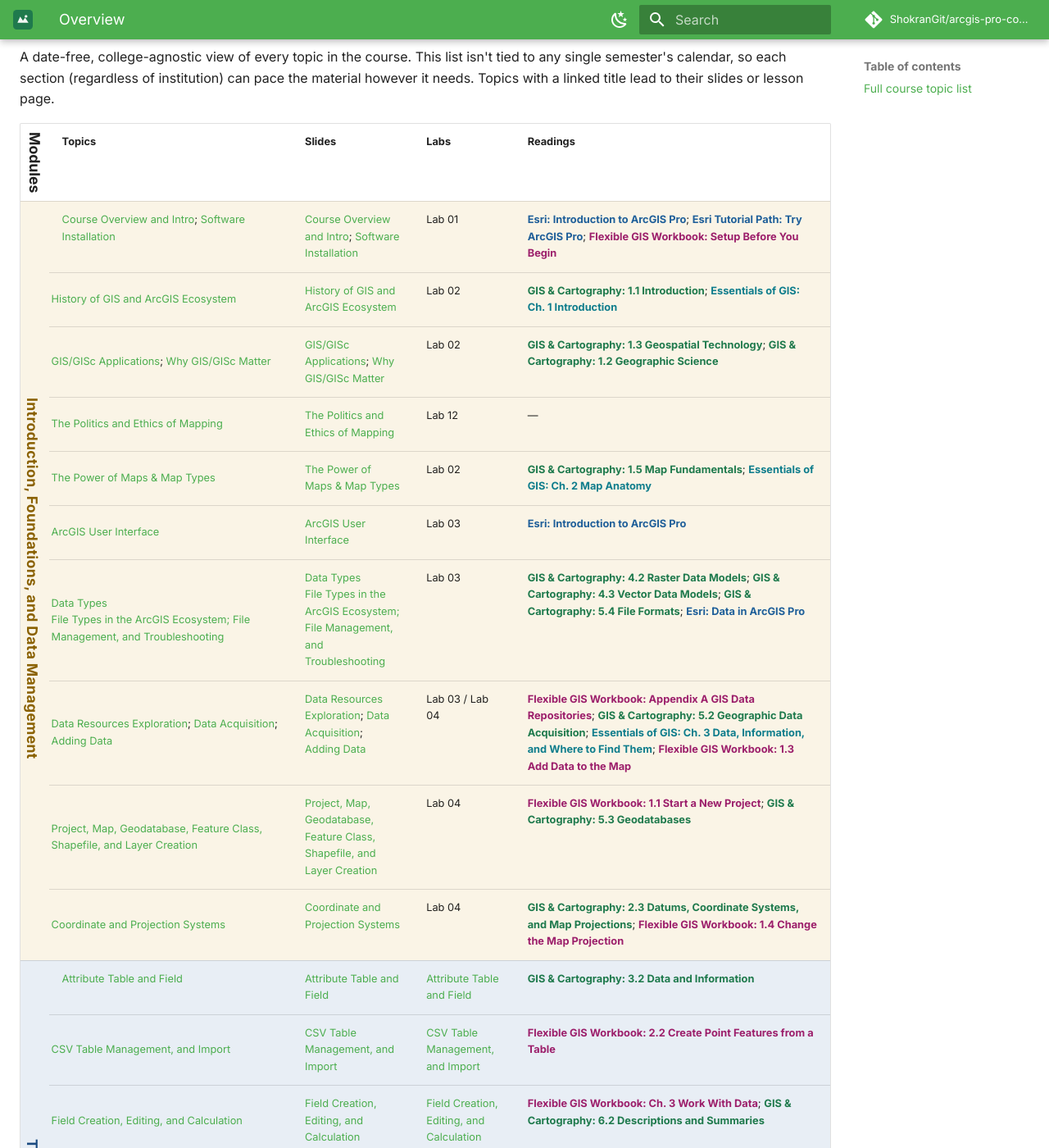
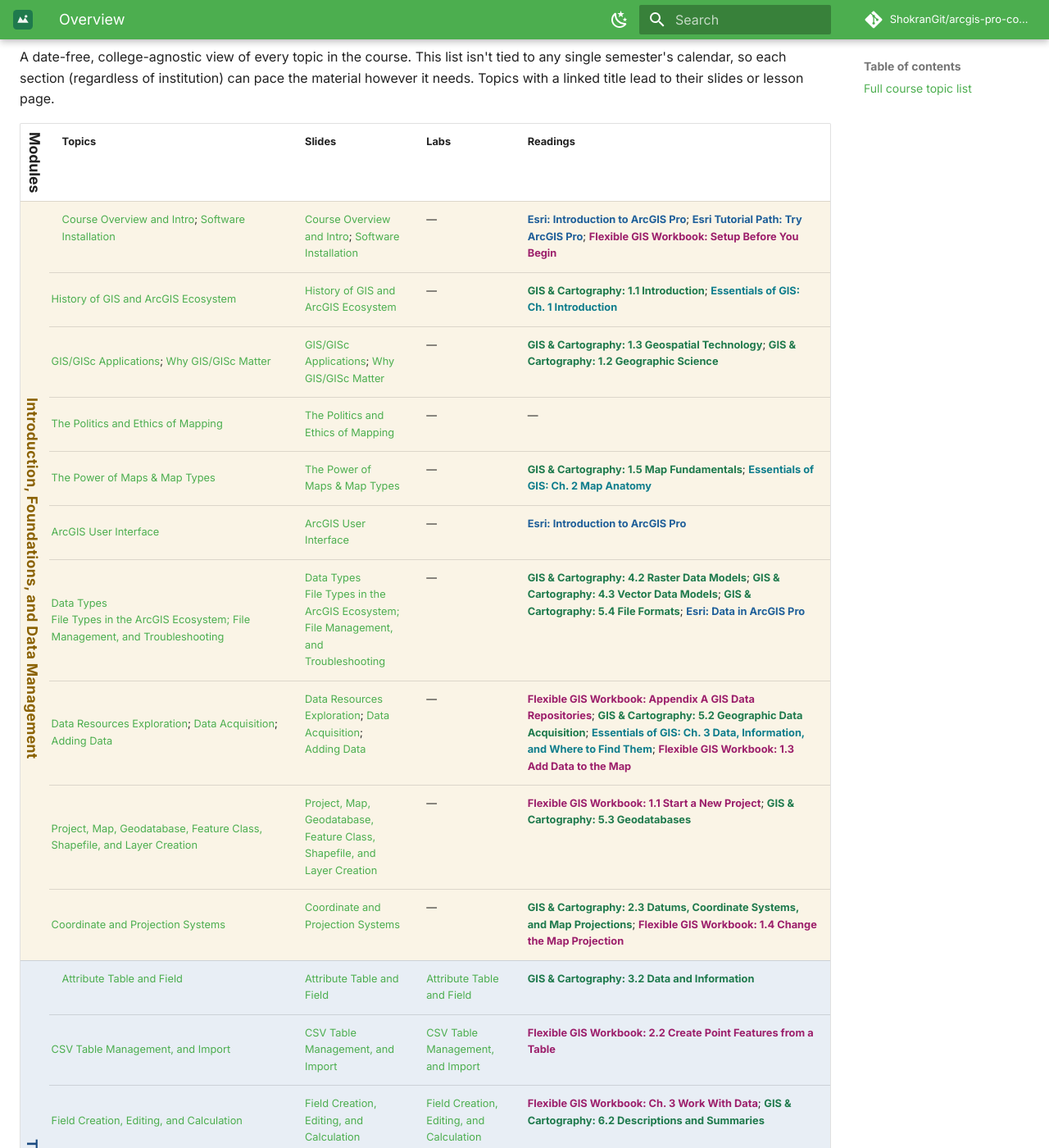
Before and after one commit to ShokranGit/arcgis-pro-course, an MkDocs documentation site: the page built from docs/lessons/index.md, in a window 1280 px wide and 1400 px high, scrolled down 328 px. Shown: the whole window at 82% size. Built offline with MkDocs 1.6.1 and Material for MkDocs 9.7.7, drawn with Linux system fonts in a browser that asks for light colours; comment, search, counter and statistics services are not loaded.

Commit message:
Clear lab numbers for first and last modules in lessons table

```diff
--- a/docs/lessons/index.md
+++ b/docs/lessons/index.md
@@ -10,16 +10,16 @@ A date-free, college-agnostic view of every topic in the course. This list isn't
 
 | Modules | Topics | Slides | Labs | Readings |
 |---|---|---|---|---|
-| <span class="module-badge module-intro">Introduction, Foundations, and Data Management</span> | [Course Overview and Intro](00-introduction-to-gis.md); [Software Installation](00-introduction-to-gis.md) | [Course Overview and Intro](../slides/introduction-to-gis.md); [Software Installation](../slides/introduction-to-gis.md) | Lab 01 | [Esri: Introduction to ArcGIS Pro](https://doc.esri.com/en/arcgis-pro/latest/get-started/get-started.html){: .src-esri}; [Esri Tutorial Path: Try ArcGIS Pro](https://learn.arcgis.com/en/paths/try-arcgis-pro/){: .src-esri}; [Flexible GIS Workbook: Setup Before You Begin](https://mlpp.pressbooks.pub/flexiblegisworkbookpro/front-matter/setup-before-you-begin/){: .src-workbook} |
-| <span class="module-badge module-intro">Introduction, Foundations, and Data Management</span> | [History of GIS and ArcGIS Ecosystem](00-introduction-to-gis.md) | [History of GIS and ArcGIS Ecosystem](../slides/introduction-to-gis.md) | Lab 02 | [GIS & Cartography: 1.1 Introduction](https://slcc.pressbooks.pub/maps/chapter/1-1/){: .src-cartography}; [Essentials of GIS: Ch. 1 Introduction](https://saylordotorg.github.io/text_essentials-of-geographic-information-systems/s05-introduction.html){: .src-essentials} |
-| <span class="module-badge module-intro">Introduction, Foundations, and Data Management</span> | [GIS/GISc Applications](00-introduction-to-gis.md); [Why GIS/GISc Matter](00-introduction-to-gis.md) | [GIS/GISc Applications](../slides/introduction-to-gis.md); [Why GIS/GISc Matter](../slides/introduction-to-gis.md) | Lab 02 | [GIS & Cartography: 1.3 Geospatial Technology](https://slcc.pressbooks.pub/maps/chapter/1-3/){: .src-cartography}; [GIS & Cartography: 1.2 Geographic Science](https://slcc.pressbooks.pub/maps/chapter/1-2/){: .src-cartography} |
-| <span class="module-badge module-intro">Introduction, Foundations, and Data Management</span> | [The Politics and Ethics of Mapping](00-introduction-to-gis.md) | [The Politics and Ethics of Mapping](../slides/politics-ethics-of-mapping.md) | Lab 12 | — |
-| <span class="module-badge module-intro">Introduction, Foundations, and Data Management</span> | [The Power of Maps & Map Types](00-introduction-to-gis.md) | [The Power of Maps & Map Types](../slides/power-of-maps-map-types.md) | Lab 02 | [GIS & Cartography: 1.5 Map Fundamentals](https://slcc.pressbooks.pub/maps/chapter/1-5/){: .src-cartography}; [Essentials of GIS: Ch. 2 Map Anatomy](https://saylordotorg.github.io/text_essentials-of-geographic-information-systems/s06-map-anatomy.html){: .src-essentials} |
-| <span class="module-badge module-intro">Introduction, Foundations, and Data Management</span> | [ArcGIS User Interface](01-getting-started.md) | [ArcGIS User Interface](../slides/arcgis-pro-ui-tour.md) | Lab 03 | [Esri: Introduction to ArcGIS Pro](https://doc.esri.com/en/arcgis-pro/latest/get-started/get-started.html){: .src-esri} |
-| <span class="module-badge module-intro">Introduction, Foundations, and Data Management</span> | [Data Types](../concepts/vector-raster.md)<br>[File Types in the ArcGIS Ecosystem; File Management, and Troubleshooting](02b-data-management.md) | [Data Types](../slides/vector-vs-raster-data.md)<br>[File Types in the ArcGIS Ecosystem; File Management, and Troubleshooting](../slides/file-types-management-troubleshooting.md) | Lab 03 | [GIS & Cartography: 4.2 Raster Data Models](https://slcc.pressbooks.pub/maps/chapter/4-2/){: .src-cartography}; [GIS & Cartography: 4.3 Vector Data Models](https://slcc.pressbooks.pub/maps/chapter/4-3/){: .src-cartography}; [GIS & Cartography: 5.4 File Formats](https://slcc.pressbooks.pub/maps/chapter/5-4/){: .src-cartography}; [Esri: Data in ArcGIS Pro](https://doc.esri.com/en/arcgis-pro/latest/help/data/main/data-in-arcgis-pro.html){: .src-esri} |
-| <span class="module-badge module-intro">Introduction, Foundations, and Data Management</span> | [Data Resources Exploration](02b-data-management.md); [Data Acquisition](02b-data-management.md); [Adding Data](02b-data-management.md) | [Data Resources Exploration](../slides/data-management.md); [Data Acquisition](../slides/data-management.md); [Adding Data](../slides/data-management.md) | Lab 03 / Lab 04 | [Flexible GIS Workbook: Appendix A GIS Data Repositories](https://mlpp.pressbooks.pub/flexiblegisworkbookpro/back-matter/appendix/){: .src-workbook}; [GIS & Cartography: 5.2 Geographic Data Acquisition](https://slcc.pressbooks.pub/maps/chapter/5-2/){: .src-cartography}; [Essentials of GIS: Ch. 3 Data, Information, and Where to Find Them](https://saylordotorg.github.io/text_essentials-of-geographic-information-systems/s07-data-information-and-where-to-.html){: .src-essentials}; [Flexible GIS Workbook: 1.3 Add Data to the Map](https://mlpp.pressbooks.pub/flexiblegisworkbookpro/chapter/1-3-add-data-to-the-map/){: .src-workbook} |
-| <span class="module-badge module-intro">Introduction, Foundations, and Data Management</span> | [Project, Map, Geodatabase, Feature Class, Shapefile, and Layer Creation](02-data-layers-coordinate-systems.md) | [Project, Map, Geodatabase, Feature Class, Shapefile, and Layer Creation](../slides/project-map-geodatabase-feature-class-shapefile-layer.md) | Lab 04 | [Flexible GIS Workbook: 1.1 Start a New Project](https://mlpp.pressbooks.pub/flexiblegisworkbookpro/chapter/chapter-1/){: .src-workbook}; [GIS & Cartography: 5.3 Geodatabases](https://slcc.pressbooks.pub/maps/chapter/5-3/){: .src-cartography} |
-| <span class="module-badge module-intro">Introduction, Foundations, and Data Management</span> | [Coordinate and Projection Systems](../concepts/coordinate-systems.md) | [Coordinate and Projection Systems](../slides/projection.md) | Lab 04 | [GIS & Cartography: 2.3 Datums, Coordinate Systems, and Map Projections](https://slcc.pressbooks.pub/maps/chapter/2-3/){: .src-cartography}; [Flexible GIS Workbook: 1.4 Change the Map Projection](https://mlpp.pressbooks.pub/flexiblegisworkbookpro/chapter/1-4-change-the-map-projection/){: .src-workbook} |
+| <span class="module-badge module-intro">Introduction, Foundations, and Data Management</span> | [Course Overview and Intro](00-introduction-to-gis.md); [Software Installation](00-introduction-to-gis.md) | [Course Overview and Intro](../slides/introduction-to-gis.md); [Software Installation](../slides/introduction-to-gis.md) | — | [Esri: Introduction to ArcGIS Pro](https://doc.esri.com/en/arcgis-pro/latest/get-started/get-started.html){: .src-esri}; [Esri Tutorial Path: Try ArcGIS Pro](https://learn.arcgis.com/en/paths/try-arcgis-pro/){: .src-esri}; [Flexible GIS Workbook: Setup Before You Begin](https://mlpp.pressbooks.pub/flexiblegisworkbookpro/front-matter/setup-before-you-begin/){: .src-workbook} |
+| <span class="module-badge module-intro">Introduction, Foundations, and Data Management</span> | [History of GIS and ArcGIS Ecosystem](00-introduction-to-gis.md) | [History of GIS and ArcGIS Ecosystem](../slides/introduction-to-gis.md) | — | [GIS & Cartography: 1.1 Introduction](https://slcc.pressbooks.pub/maps/chapter/1-1/){: .src-cartography}; [Essentials of GIS: Ch. 1 Introduction](https://saylordotorg.github.io/text_essentials-of-geographic-information-systems/s05-introduction.html){: .src-essentials} |
+| <span class="module-badge module-intro">Introduction, Foundations, and Data Management</span> | [GIS/GISc Applications](00-introduction-to-gis.md); [Why GIS/GISc Matter](00-introduction-to-gis.md) | [GIS/GISc Applications](../slides/introduction-to-gis.md); [Why GIS/GISc Matter](../slides/introduction-to-gis.md) | — | [GIS & Cartography: 1.3 Geospatial Technology](https://slcc.pressbooks.pub/maps/chapter/1-3/){: .src-cartography}; [GIS & Cartography: 1.2 Geographic Science](https://slcc.pressbooks.pub/maps/chapter/1-2/){: .src-cartography} |
+| <span class="module-badge module-intro">Introduction, Foundations, and Data Management</span> | [The Politics and Ethics of Mapping](00-introduction-to-gis.md) | [The Politics and Ethics of Mapping](../slides/politics-ethics-of-mapping.md) | — | — |
+| <span class="module-badge module-intro">Introduction, Foundations, and Data Management</span> | [The Power of Maps & Map Types](00-introduction-to-gis.md) | [The Power of Maps & Map Types](../slides/power-of-maps-map-types.md) | — | [GIS & Cartography: 1.5 Map Fundamentals](https://slcc.pressbooks.pub/maps/chapter/1-5/){: .src-cartography}; [Essentials of GIS: Ch. 2 Map Anatomy](https://saylordotorg.github.io/text_essentials-of-geographic-information-systems/s06-map-anatomy.html){: .src-essentials} |
+| <span class="module-badge module-intro">Introduction, Foundations, and Data Management</span> | [ArcGIS User Interface](01-getting-started.md) | [ArcGIS User Interface](../slides/arcgis-pro-ui-tour.md) | — | [Esri: Introduction to ArcGIS Pro](https://doc.esri.com/en/arcgis-pro/latest/get-started/get-started.html){: .src-esri} |
+| <span class="module-badge module-intro">Introduction, Foundations, and Data Management</span> | [Data Types](../concepts/vector-raster.md)<br>[File Types in the ArcGIS Ecosystem; File Management, and Troubleshooting](02b-data-management.md) | [Data Types](../slides/vector-vs-raster-data.md)<br>[File Types in the ArcGIS Ecosystem; File Management, and Troubleshooting](../slides/file-types-management-troubleshooting.md) | — | [GIS & Cartography: 4.2 Raster Data Models](https://slcc.pressbooks.pub/maps/chapter/4-2/){: .src-cartography}; [GIS & Cartography: 4.3 Vector Data Models](https://slcc.pressbooks.pub/maps/chapter/4-3/){: .src-cartography}; [GIS & Cartography: 5.4 File Formats](https://slcc.pressbooks.pub/maps/chapter/5-4/){: .src-cartography}; [Esri: Data in ArcGIS Pro](https://doc.esri.com/en/arcgis-pro/latest/help/data/main/data-in-arcgis-pro.html){: .src-esri} |
+| <span class="module-badge module-intro">Introduction, Foundations, and Data Management</span> | [Data Resources Exploration](02b-data-management.md); [Data Acquisition](02b-data-management.md); [Adding Data](02b-data-management.md) | [Data Resources Exploration](../slides/data-management.md); [Data Acquisition](../slides/data-management.md); [Adding Data](../slides/data-management.md) | — | [Flexible GIS Workbook: Appendix A GIS Data Repositories](https://mlpp.pressbooks.pub/flexiblegisworkbookpro/back-matter/appendix/){: .src-workbook}; [GIS & Cartography: 5.2 Geographic Data Acquisition](https://slcc.pressbooks.pub/maps/chapter/5-2/){: .src-cartography}; [Essentials of GIS: Ch. 3 Data, Information, and Where to Find Them](https://saylordotorg.github.io/text_essentials-of-geographic-information-systems/s07-data-information-and-where-to-.html){: .src-essentials}; [Flexible GIS Workbook: 1.3 Add Data to the Map](https://mlpp.pressbooks.pub/flexiblegisworkbookpro/chapter/1-3-add-data-to-the-map/){: .src-workbook} |
+| <span class="module-badge module-intro">Introduction, Foundations, and Data Management</span> | [Project, Map, Geodatabase, Feature Class, Shapefile, and Layer Creation](02-data-layers-coordinate-systems.md) | [Project, Map, Geodatabase, Feature Class, Shapefile, and Layer Creation](../slides/project-map-geodatabase-feature-class-shapefile-layer.md) | — | [Flexible GIS Workbook: 1.1 Start a New Project](https://mlpp.pressbooks.pub/flexiblegisworkbookpro/chapter/chapter-1/){: .src-workbook}; [GIS & Cartography: 5.3 Geodatabases](https://slcc.pressbooks.pub/maps/chapter/5-3/){: .src-cartography} |
+| <span class="module-badge module-intro">Introduction, Foundations, and Data Management</span> | [Coordinate and Projection Systems](../concepts/coordinate-systems.md) | [Coordinate and Projection Systems](../slides/projection.md) | — | [GIS & Cartography: 2.3 Datums, Coordinate Systems, and Map Projections](https://slcc.pressbooks.pub/maps/chapter/2-3/){: .src-cartography}; [Flexible GIS Workbook: 1.4 Change the Map Projection](https://mlpp.pressbooks.pub/flexiblegisworkbookpro/chapter/1-4-change-the-map-projection/){: .src-workbook} |
 | <span id="attribute-table-and-field" class="module-badge module-tabular">Tabular Data and Mapping</span> | [Attribute Table and Field](../concepts/attribute-tables.md) | [Attribute Table and Field](../slides/tabular-data-management.md) | [Attribute Table and Field](../labs/attribute-table-and-field/) | [GIS & Cartography: 3.2 Data and Information](https://slcc.pressbooks.pub/maps/chapter/3-2/){: .src-cartography} |
 | <span class="module-badge module-tabular">Tabular Data and Mapping</span> | [CSV Table Management, and Import](03c-tabular-data-management.md) | [CSV Table Management, and Import](../slides/tabular-data-management.md) | [CSV Table Management, and Import](../labs/attribute-table-and-field/) | [Flexible GIS Workbook: 2.2 Create Point Features from a Table](https://mlpp.pressbooks.pub/flexiblegisworkbookpro/chapter/2-2-create-point-features-from-a-table/){: .src-workbook} |
 | <span class="module-badge module-tabular">Tabular Data and Mapping</span> | [Field Creation, Editing, and Calculation](03c-tabular-data-management.md) | [Field Creation, Editing, and Calculation](../slides/tabular-data-management.md) | [Field Creation, Editing, and Calculation](../labs/attribute-table-and-field/) | [Flexible GIS Workbook: Ch. 3 Work With Data](https://mlpp.pressbooks.pub/flexiblegisworkbookpro/part/work-with-data/){: .src-workbook}; [GIS & Cartography: 6.2 Descriptions and Summaries](https://slcc.pressbooks.pub/maps/chapter/6-2/){: .src-cartography} |
@@ -37,6 +37,6 @@ A date-free, college-agnostic view of every topic in the course. This list isn't
 | <span id="map-algebra" class="module-badge module-spatial">Spatial Analysis</span> | [Map Algebra](06-raster-analysis.md) | [Map Algebra](../slides/raster-data-analysis.md) | [Map Algebra](../labs/map-algebra/) | [GIS & Cartography: 8.3 Geoprocessing with Raster Imagery](https://slcc.pressbooks.pub/maps/chapter/8-3/){: .src-cartography}; [Essentials of GIS: Ch. 8 Geospatial Analysis II: Raster Data](https://saylordotorg.github.io/text_essentials-of-geographic-information-systems/s12-geospatial-analysis-ii-raster-.html){: .src-essentials} |
 | <span id="suitability-modeling" class="module-badge module-spatial">Spatial Analysis</span> | [Suitability Modeling](06-raster-analysis.md) | [Suitability Modeling](../slides/raster-data-analysis.md) | [Suitability Modeling](../labs/suitability-modeling/) | [GIS & Cartography: 8.3 Geoprocessing with Raster Imagery](https://slcc.pressbooks.pub/maps/chapter/8-3/){: .src-cartography}; [GIS & Cartography: 8.4 Scale of Raster Analysis](https://slcc.pressbooks.pub/maps/chapter/8-4/){: .src-cartography}; [Esri: Spatial Analysis in ArcGIS Pro](https://doc.esri.com/en/arcgis-pro/latest/help/analysis/introduction/spatial-analysis-in-arcgis-pro.html){: .src-esri} |
 | <span class="module-badge module-spatial" id="intro-to-geospatial-programming">Spatial Analysis</span> | [Intro to Geospatial Programming](08-geospatial-programming.md) | [Intro to Geospatial Programming](../slides/geospatial-programming-intro.md) | [Intro to Geospatial Programming](../labs/intro-to-geospatial-programming/) | [Esri: ArcGIS Pro Python Reference](https://doc.esri.com/en/arcgis-pro/latest/arcpy/main/arcgis-pro-arcpy-reference.html){: .src-esri}; [Esri Tutorial Path: Analysis in ArcGIS Pro](https://learn.arcgis.com/en/paths/analysis-in-arcgis-pro/){: .src-esri} |
-| <span class="module-badge module-ethics">Future of GISc</span> | [Future of GISc](09-future-of-gisc.md) | [Future of GISc](../slides/future-of-gis.md) | Lab 12 | [GIS & Cartography: 1.7 Future of Mapping Technology](https://slcc.pressbooks.pub/maps/chapter/1-7/){: .src-cartography}; [Esri: What's New in ArcGIS Pro](https://doc.esri.com/en/arcgis-pro/latest/get-started/whats-new-in-arcgis-pro.html){: .src-esri} |
+| <span class="module-badge module-ethics">Future of GISc</span> | [Future of GISc](09-future-of-gisc.md) | [Future of GISc](../slides/future-of-gis.md) | — | [GIS & Cartography: 1.7 Future of Mapping Technology](https://slcc.pressbooks.pub/maps/chapter/1-7/){: .src-cartography}; [Esri: What's New in ArcGIS Pro](https://doc.esri.com/en/arcgis-pro/latest/get-started/whats-new-in-arcgis-pro.html){: .src-esri} |
 
 </div>
```
